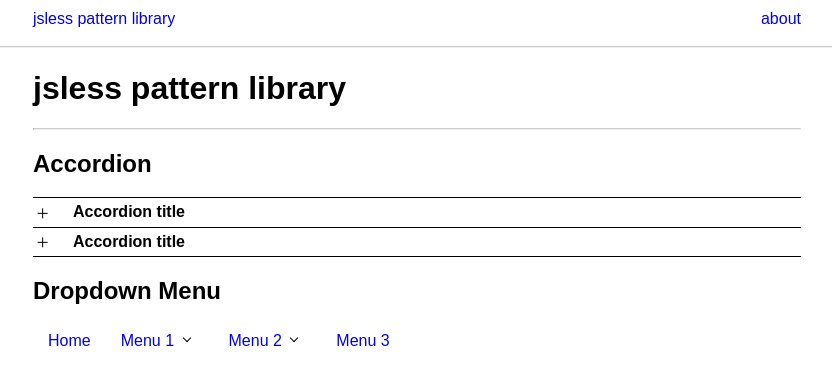
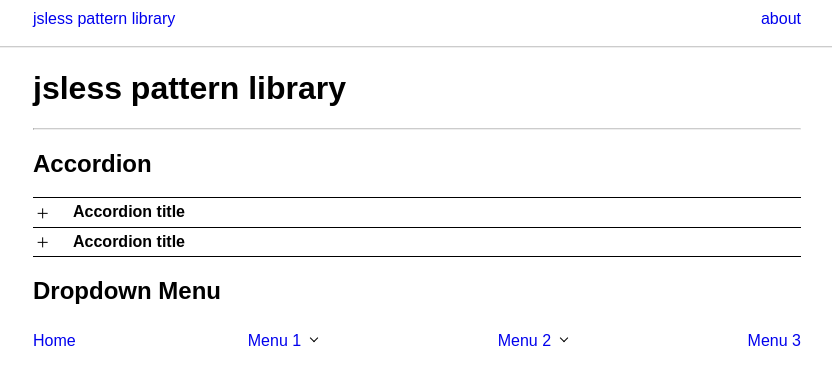
Before and after one commit to harrypujols/jsless, a Jekyll site: the page built from public/index.html, in a window 1280 px wide. Shown: the top 385 px of the page, without its empty margins (223-1055 px from the left). Built offline with Jekyll 4.4.1, drawn with Linux system fonts in a browser that asks for light colours.

Commit message:
Removing backgrounds

```diff
--- a/public/_sass/_dropdown-menu.scss
+++ b/public/_sass/_dropdown-menu.scss
@@ -5,6 +5,7 @@
   > ul {
     @include breakpoint {
       display: flex;
+      justify-content: space-between;
     }
   }
 
@@ -18,7 +19,6 @@
   	display: block;
   	text-decoration: none;
   	line-height: 32px;
-  	padding: 0 15px;
     white-space: nowrap;
   }
 
@@ -30,10 +30,6 @@
 
   li.active {
 
-  }
-
-  ul li:hover {
-  	background:#f6f6f6
   }
 
   ul ul {
@@ -51,7 +47,11 @@
 
   ul ul a {
   	line-height: 120%;
-  	padding: 10px 15px
+  	padding: 10px 0;
+
+    @include breakpoint {
+      padding-right: 10px;
+    }
   }
 
    ul ul ul {
```
